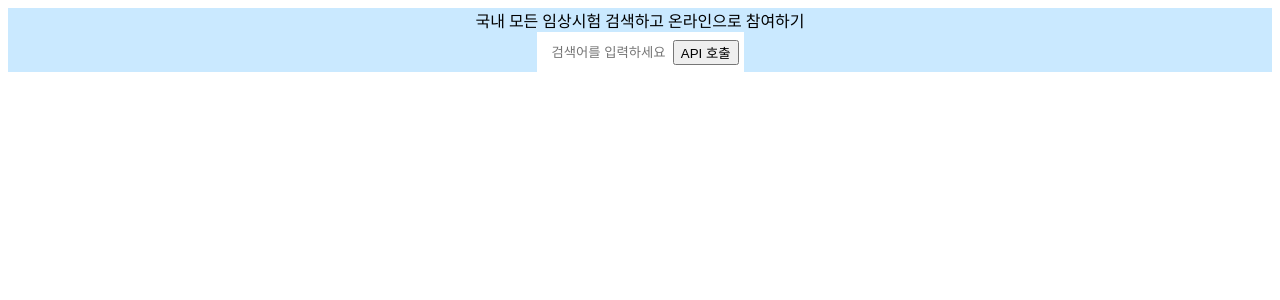
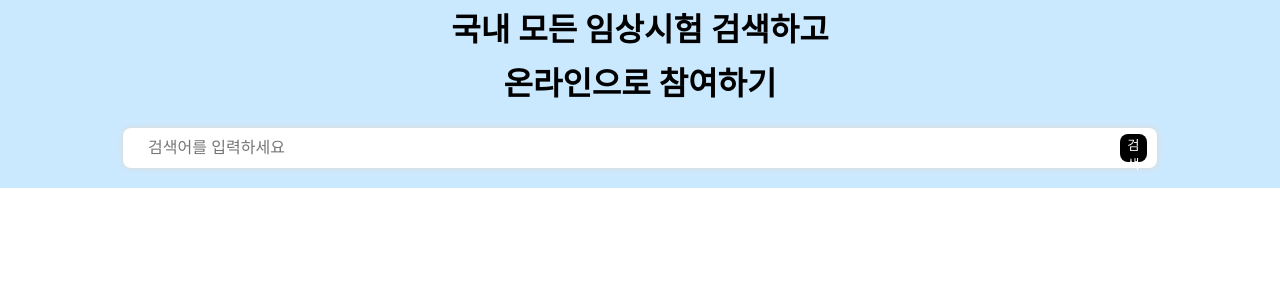
Before and after one commit to Suhwan-Front/pre-onboarding-11th-1-17-4week, a React (Create React App) app: page / in a window 1280 px wide. Shown: the top 300 px of the page. Built offline with nearby package versions, Linux system fonts and the light colour scheme.

Commit message:
💄 style 업데이트

```diff
--- a/src/App.tsx
+++ b/src/App.tsx
@@ -1,12 +1,14 @@
 import React from 'react'
 import { BrowserRouter, Routes, Route } from 'react-router-dom'
 import { HealthListProvider } from 'contexts/providers/HealthListProvider'
+import GlobalStyle from 'utils/GlobalStyle'
 import Main from './pages/Main'
 
 function App() {
   return (
     <>
       <BrowserRouter>
+        <GlobalStyle />
         <HealthListProvider>
           <Routes>
             <Route path="/" Component={Main} />
--- a/src/components/Header/Header.tsx
+++ b/src/components/Header/Header.tsx
@@ -1,11 +1,11 @@
 import React from 'react'
-import { HEADERNAME } from '../constants/const'
-import { HeaderWrapper } from './HeaderPresenter'
+import { HeaderWrapper, HeaderText } from './HeaderPresenter'
 
 const Header = () => {
   return (
     <HeaderWrapper>
-      <>{HEADERNAME}</>
+      <HeaderText>국내 모든 임상시험 검색하고</HeaderText>
+      <HeaderText>온라인으로 참여하기</HeaderText>
     </HeaderWrapper>
   )
 }
--- a/src/components/Header/HeaderPresenter.ts
+++ b/src/components/Header/HeaderPresenter.ts
@@ -2,6 +2,12 @@ import styled from 'styled-components'
 
 const HeaderWrapper = styled.header`
   display: flex;
+  flex-direction: column;
+  align-items: center;
+`
+
+const HeaderText = styled.h1`
+  margin: 0.25rem;
 `
 
 const BackGround = styled.div`
@@ -9,6 +15,8 @@ const BackGround = styled.div`
   background-color: #cae9ff;
   flex-direction: column;
   align-items: center;
+  width: 100vw;
+  position: relative;
 `
 
-export { HeaderWrapper, BackGround }
+export { HeaderWrapper, HeaderText, BackGround }
--- a/src/components/InputBox/InputBox.tsx
+++ b/src/components/InputBox/InputBox.tsx
@@ -1,6 +1,14 @@
 /* eslint-disable @typescript-eslint/strict-boolean-expressions */
 import React, { useContext, useState, useEffect } from 'react'
-import { InputBoxWrapper } from './InputBoxPresenter'
+import {
+  InputBoxWrapper,
+  InputBoxInput,
+  InputBoxButton,
+  RelatedListDiv,
+  RelatedListUl,
+  RelatedSearchItem,
+  RelatedSearchesWrapper,
+} from './InputBoxPresenter'
 import { HealthListContext } from 'contexts/HealthListContext'
 import { type HealthData } from 'types/types'
 import {
@@ -70,6 +78,9 @@ const InputBox: React.FC = () => {
       searchQuery,
       ...prevSearches.slice(0, MAX_RECENT_SEARCHES),
     ])
+    if (searchQuery === '') {
+      window.location.href = `https://clinicaltrialskorea.com/studies?conditions=${searchQuery}`
+    }
     setSearchQueryLocal('')
   }
 
@@ -77,37 +88,50 @@ const InputBox: React.FC = () => {
     if (!isInputFocused || recentSearches.length === 0) {
       return null
     }
+
     return (
-      <>
-        <div>최근 검색어</div>
-        <ul>
+      <RelatedSearchesWrapper>
+        <RelatedListDiv>최근 검색어</RelatedListDiv>
+        <RelatedListUl>
           {recentSearches.map((search, index) => (
-            <li key={index}>{search}</li>
+            <RelatedSearchItem key={index}>{search}</RelatedSearchItem>
           ))}
-        </ul>
-      </>
+        </RelatedListUl>
+      </RelatedSearchesWrapper>
     )
   }
 
   const renderRelatedSearches = () => {
-    if (!isInputFocused || relatedSearches.length === 0) {
+    if (!isInputFocused) {
       return null
     }
+
+    if (healthList.length === 0) {
       return (
-      <>
-        <div>추천 검색어</div>
-        <ul>
-          {relatedSearches.map((sick) => (
-            <li key={sick.sickCd}>{sick.sickNm}</li>
-          ))}
-        </ul>
-      </>
+        <RelatedSearchesWrapper>
+          <RelatedListDiv>검색어 없음</RelatedListDiv>
+        </RelatedSearchesWrapper>
       )
     }
 
     return (
+      <RelatedSearchesWrapper>
+        <RelatedListDiv>추천 검색어</RelatedListDiv>
+        <RelatedListUl>
+          {relatedSearches.map((sick) => (
+            <RelatedSearchItem key={sick.sickCd}>
+              {sick.sickNm}
+            </RelatedSearchItem>
+          ))}
+        </RelatedListUl>
+      </RelatedSearchesWrapper>
+    )
+  }
+
+  return (
+    <>
       <InputBoxWrapper>
-      <input
+        <InputBoxInput
           type="text"
           value={searchQuery}
           onChange={handleInputBoxChange}
@@ -118,10 +142,11 @@ const InputBox: React.FC = () => {
             setInputFocused(true)
           }}
         />
-      <button onClick={handleApiButtonClick}>API 호출</button>
+        <InputBoxButton onClick={handleApiButtonClick}>검색</InputBoxButton>
+      </InputBoxWrapper>
       {renderRecentSearches()}
       {renderRelatedSearches()}
-    </InputBoxWrapper>
+    </>
   )
 }
 
--- a/src/components/InputBox/InputBoxPresenter.ts
+++ b/src/components/InputBox/InputBoxPresenter.ts
@@ -1,15 +1,88 @@
 import styled from 'styled-components'
 
-export const InputBoxWrapper = styled.label`
-  position: relative;
-  input {
-    border: none;
-    padding: 0 15px;
-    height: 40px;
-  }
-  button {
-    position: absolute;
-    top: 7.5px;
-    right: 5px;
+const InputBoxWrapper = styled.form`
+  display: flex;
+  align-items: center;
+  width: 80%;
+  height: 2.5rem;
+  font-size: 1rem;
+  border: 0;
+  border-radius: 0.5rem;
+  outline: none;
+  padding-left: 0.625rem;
+  background-color: white;
+  box-shadow: 0 0 0.375rem 0.0625rem gainsboro;
+  margin: 1.25rem auto;
+`
+const InputBoxInput = styled.input`
+  height: 2.25rem;
+  font-size: 1rem;
+  border: 0;
+  border-radius: 0.5rem;
+  outline: none;
+  flex: 1;
+  border: none;
+  padding: 0 15px;
+  height: 40px;
+  :focus {
+    border: 0.0625rem solid;
+    height: 2.375rem;
   }
 `
+
+const InputBoxButton = styled.button`
+  height: 1.7rem;
+  width: 1.7rem;
+  margin: 0 0.625rem;
+  border: 0;
+  border-radius: 0.5rem;
+  outline: none;
+  background: black;
+  color: white;
+  text-align: -webkit-center;
+  text-align: -moz-center;
+`
+
+const RelatedSearchesWrapper = styled.div`
+  margin-top: 0.5rem;
+  border: 1px solid #ccc;
+  width: 80%;
+  border-radius: 0.5rem;
+  padding: 0.5rem;
+  background-color: white;
+  position: absolute;
+  top: 100%;
+  left: 50%;
+  transform: translateX(-50%);
+`
+
+const RelatedListUl = styled.ul`
+  list-style: none;
+  padding: 0;
+  margin: 0;
+`
+
+const RelatedListDiv = styled.div`
+  font-size: 0.875rem;
+  font-weight: bold;
+`
+
+const RelatedSearchItem = styled.li`
+  font-size: 0.875rem;
+  cursor: pointer;
+  padding: 0.25rem 0.5rem;
+
+  &:hover {
+    background-color: #f7f7f7;
+  }
+`
+
+export {
+  InputBoxWrapper,
+  InputBoxInput,
+  InputBoxButton,
+  RelatedListDiv,
+  RelatedListUl,
+  RelatedSearchItem,
+  RelatedSearchesWrapper,
+}
--- a/src/components/constants/const.ts
+++ b/src/components/constants/const.ts
@@ -1,3 +1,2 @@
-export const HEADERNAME = '국내 모든 임상시험 검색하고 온라인으로 참여하기'
 export const MAX_RECENT_SEARCHES = 7
 export const MAX_RELATED_SEARCHES = 5
--- a/src/contexts/providers/HealthListProvider.tsx
+++ b/src/contexts/providers/HealthListProvider.tsx
@@ -39,7 +39,6 @@ export const HealthListProvider = ({ children }: ListProviderProps) => {
             cachedSearchQueries.current.push(searchQuery)
             cachedData.current[searchQuery] = filteredData
 
-            // 로컬 스토리지에 캐싱된 데이터를 저장
             localStorage.setItem(
               'cachedData',
               JSON.stringify({
--- a/src/pages/Main.tsx
+++ b/src/pages/Main.tsx
@@ -5,10 +5,12 @@ import { BackGround } from 'components/Header/HeaderPresenter'
 
 const pages = () => {
   return (
-    <BackGround>
-      <Header />
-      <InputBox />
-    </BackGround>
+    <>
+      <BackGround>
+        <Header />
+        <InputBox />
+      </BackGround>
+    </>
   )
 }
 
--- /dev/null
+++ b/src/utils/GlobalStyle.tsx
@@ -0,0 +1,9 @@
+import { createGlobalStyle } from 'styled-components'
+
+const GlobalStyle = createGlobalStyle`
+    body{
+        margin: 0;
+        }
+`
+
+export default GlobalStyle
```
Lines whose indentation alone changed are shown as unchanged.
